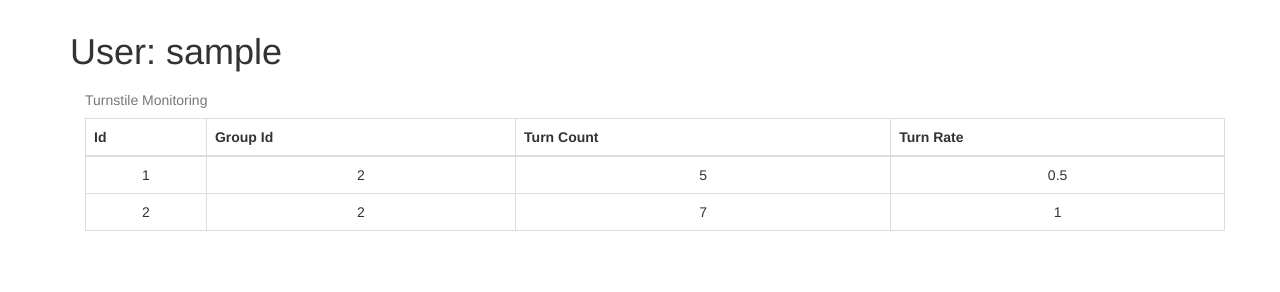
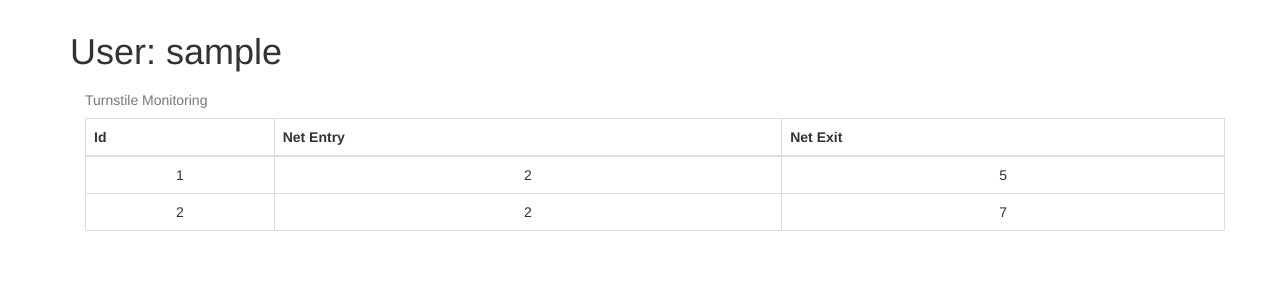
Before and after one commit to pbt-santos/mtatransit, a Flask app: page / in a window 1280 px wide. Shown: the part 60-352 px from the top of the page. Run offline with Flask 2, Linux system fonts and the light colour scheme; the visitor is signed in with stand-in values (Sample User, id 1); data comes from the database, SQL or seed files in the repository; parts of the project's set-up code (start-up, migrations or seed data) failed here and were passed over; some libraries are stand-ins or nearby versions.

Commit message:
retrieve data from formatted turnstile file

```diff
--- a/app/main/routes.py
+++ b/app/main/routes.py
@@ -5,11 +5,14 @@ from flask_login import current_user, login_user, logout_user, login_required
 from app.models import User, Turnstile, TurnstileGroup
 from app.main import bp
 import json
+from app.data.utils import TurnstileExtractor
 
 # let's create a provisional before request section
 # @app.before_request
 # def before_request():
 #     pass
+
+extractor = TurnstileExtractor("./app/data/turnstile_data.csv")
 
 
 # Show this whenever we hit these two endpoints but make people login
@@ -17,20 +20,19 @@ import json
 @bp.route('/index', methods=['GET', 'POST'])
 @login_required
 def index():
-    # Let's mock some turnstyle data. This will later come from a SQL database
-    # the following will be the username of the station worker
+    # mock data before first upload
     turnstiles = [
         {
             'turnstile_id': '1',
-            'group_id': '2',
-            'turn_count': '5',
-            'turn_rate': '0.5'
+            'net_entry': '2',
+            'net_exit': '5'
+            #'turn_rate': '0.5'
         },
         {
             'turnstile_id': '2',
-            'group_id': '2',
-            'turn_count': '7',
-            'turn_rate': '1'
+            'net_entry': '2',
+            'net_exit': '7'
+            #'turn_rate': '1'
         }
     ]
     return render_template('index.html', title='Home', turnstiles=turnstiles)
@@ -40,18 +42,20 @@ def index():
 @bp.route('/data', methods=['GET'])
 def get_data():
     # we will later get this data from pandas
-    turnstiles = [
-        {
-            'turnstile_id': '1',
-            'group_id': '2',
-            'turn_count': '5',
-            'turn_rate': '0.5'
-        },
-        {
-            'turnstile_id': '2',
-            'group_id': '2',
-            'turn_count': '7',
-            'turn_rate': '1'
-        }
-    ]
-    return json.dumps(turnstiles)
+    #turnstiles = [
+    #    {
+    #        'turnstile_id': '1',
+    #        'net_entry': '2',
+    #        'net_exit': '5'
+    #        #'turn_rate': '0.5'
+    #    },
+    #    {
+    #        'turnstile_id': '2',
+    #        'net_entry': '2',
+    #        'net_exit': '7'
+    #        #'turn_rate': '1'
+    #    }
+    #]
+    #return json.dumps(turnstiles)
+    jsonRet = extractor.retrieve_next_minute()
+    return jsonRet
--- a/app/templates/index.html
+++ b/app/templates/index.html
@@ -17,7 +17,7 @@
                 for (var i in dataObject) {
                     var row = dataObject[i];
 
-                    var rowText = "<tr><td>" + row.turnstile_id + "</td><td>" + row.group_id + "</td><td>" + row.turn_count + "</td><td>" + row.turn_rate + "</td></tr>";
+                    var rowText = "<tr><td>" + row.turnstile_id + "</td><td>" + row.net_entry + "</td><td>" + row.net_exit + "</td></tr>";
                     tableHtml += rowText;
                 }
                 $("#main_table").html(tableHtml);
@@ -39,9 +39,9 @@
             <thead>
                 <tr>
                     <th>Id</th>
-                    <th>Group Id</th>
-                    <th>Turn Count</th>
-                    <th>Turn Rate</th>
+                    <th>Net Entry</th>
+                    <th>Net Exit</th>
+                    <!--<th>Turn Rate</th>-->
                 </tr>
             </thead>
             <tbody id="main_table">
@@ -49,9 +49,8 @@
             <!-- can have class="danger" to turn red using bootstrap -->
             <tr>
                 <td>{{ turnstile.turnstile_id }}</td>
-                <td>{{ turnstile.group_id}}</td>
-                <td>{{ turnstile.turn_count }}</td>
-                <td class="watch_metric">{{ turnstile.turn_rate }}</td>
+                <td>{{ turnstile.net_entry}}</td>
+                <td>{{ turnstile.net_exit }}</td>
             </tr>
             {% endfor %}
             </tbody>
```
Also changed, not shown: app/data/utils.py (+4 -6 lines), readme.txt.
